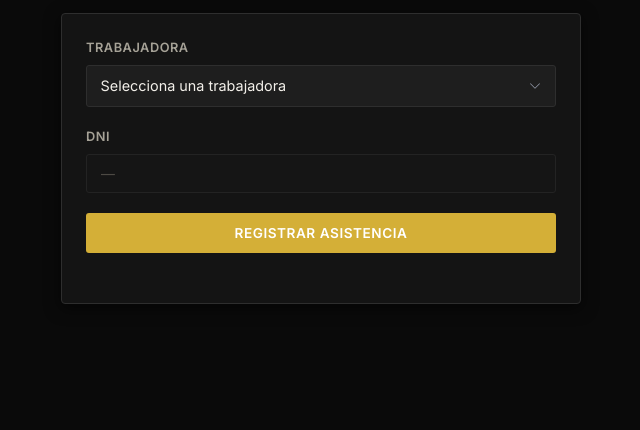
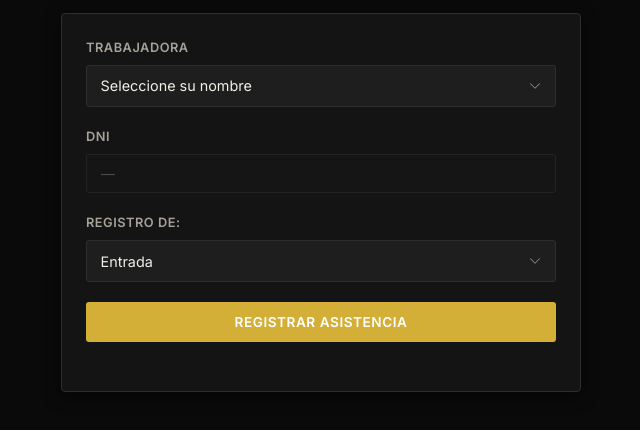
Before and after one commit to felizmedioa/checkin-register, a plain HTML site: page index.html in a window 1280 px wide. Shown: the part 288-718 px from the top of the page, without its empty margins (319-959 px from the left). Drawn offline with Linux system fonts and the light colour scheme.

Commit message:
feat: Implement check-in form with worker selection, DNI auto-fill, time-based entry/exit type, and submission logic.

```diff
--- a/index.html
+++ b/index.html
@@ -42,7 +42,7 @@
         <div class="form-group">
           <label for="trabajadora">Trabajadora</label>
           <select id="trabajadora" name="trabajadora" required>
-            <option value="" disabled selected>Selecciona una trabajadora</option>
+            <option value="" disabled selected>Seleccione su nombre</option>
           </select>
         </div>
 
@@ -50,6 +50,15 @@
         <div class="form-group">
           <label for="dni">DNI</label>
           <input type="text" id="dni" name="dni" placeholder="—" disabled />
+        </div>
+
+        <div class="form-group">
+          <label for="registro">Registro de: </label>
+          <select id="registro" name="registro" required>
+            <option value="" disabled >Selecciona el evento</option>
+            <option value="entrada">Entrada</option>
+            <option value="salida">Salida</option>
+          </select>
         </div>
 
         <!-- Submit -->
--- a/js/form.js
+++ b/js/form.js
@@ -23,12 +23,22 @@ function parseTrabajadoras(data) {
 
 // Puebla el select de trabajadoras
 function populateSelect(selectEl, lista) {
-    lista.forEach((t, i) => {
+    lista.forEach((info, pos) => {
         const option = document.createElement("option");
-        option.value = i;
-        option.textContent = t.nombre;
+        option.value = pos;
+        option.textContent = info.nombre;
         selectEl.appendChild(option);
     });
+}
+
+//Auto selecciona un registro de entrada/salida
+function selectRegistro(registroEl, hour) {
+    let option = registroEl.options;
+    if(hour <= 12 && hour >= 0) {
+        option[1].selected = true;
+    } else if(hour > 12 && hour <= 23) {
+        option[2].selected = true;
+    }
 }
 
 // Inicializa el formulario
@@ -39,6 +49,7 @@ export async function initForm() {
     const form = document.getElementById("attendanceForm");
     const btn = document.getElementById("btnSubmit");
     const statusEl = document.getElementById("submitStatus");
+    const registroEl = document.getElementById("registro");
 
     // Cargar datos del local
     try {
@@ -54,9 +65,14 @@ export async function initForm() {
         // Mostrar RUC en el header
         rucEl.textContent = `RUC: ${localData.ruc}`;
 
+
+
         // Obtener trabajadoras y poblar select
         trabajadoras = parseTrabajadoras(localData);
         populateSelect(selectEl, trabajadoras);
+
+
+
     } catch (err) {
         showStatus(statusEl, "Error al cargar datos de trabajadoras.", "error");
         return;
@@ -68,6 +84,11 @@ export async function initForm() {
         dniEl.value = idx !== "" ? trabajadoras[idx].dni : "";
     });
 
+
+    //Auto selecciona un registro de entrada/salida
+    const hour = new Date().getHours();
+    selectRegistro(registroEl, hour);
+
     // Envío del formulario
     form.addEventListener("submit", async (e) => {
         e.preventDefault();
@@ -77,6 +98,8 @@ export async function initForm() {
             showStatus(statusEl, "Selecciona una trabajadora.", "error");
             return;
         }
+
+        let evento = registroEl.value;
 
         const selected = trabajadoras[selectEl.value];
         setLoading(btn, true);
@@ -94,6 +117,7 @@ export async function initForm() {
                 local: localData.nombrejuridico,
                 nombrecompleto: selected.nombre,
                 dni: selected.dni,
+                evento,
                 ubicacion,
                 foto,
                 fechaHora,
@@ -146,7 +170,7 @@ function setLoading(btn, loading) {
 function showToast(nombre, fechaHora) {
     const toast = document.getElementById("toast");
     const fecha = new Date(fechaHora);
-    const hora = fecha.toLocaleTimeString("es-PE", { hour: "2-digit", minute: "2-digit" });
+    const hora = fecha.toLocaleTimeString("es-PE", { hour: "2-digit", minute: "2-digit", second: "2-digit" });
     toast.innerHTML = `
         <div class="toast-title">Registro exitoso</div>
         <div>${nombre}</div>
```
